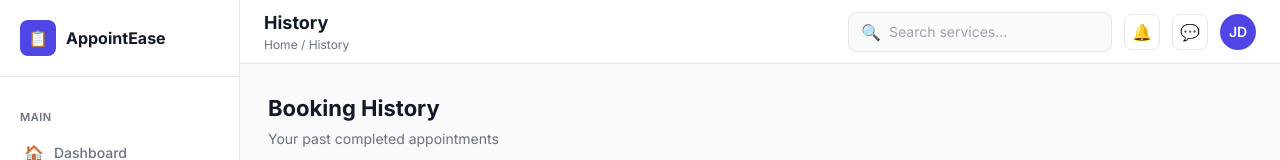
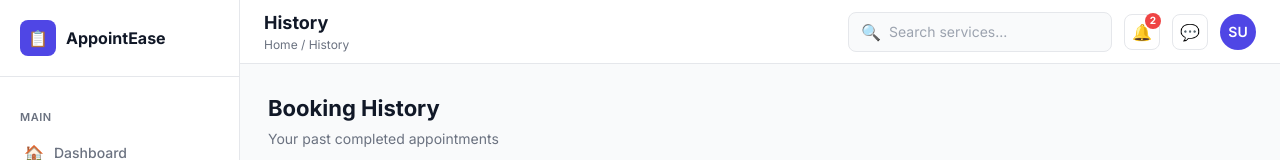
Before and after one commit to gayatribakle/Appointment-App-Odoo, a React app in the folder customer-view/frontend/: page /history in a window 1280 px wide. Shown: the top 160 px of the page. Built offline with nearby package versions, Linux system fonts and the light colour scheme; sample sign-in values are in the browser's storage; the HTML template or start-up script is replaced by a standard one.

Commit message:
Implement dynamic auth, navbar profile dropdown, and notifications

```diff
--- a/customer-view/frontend/src/App.jsx
+++ b/customer-view/frontend/src/App.jsx
@@ -1,6 +1,7 @@
 import React, { useState, useEffect } from 'react';
 import AppRoutes from './routes/AppRoutes';
 import { AppointmentProvider } from './context/AppointmentContext';
+import { AuthProvider } from './context/AuthContext';
 import './index.css';
 
 function ThemeToggle() {
@@ -37,9 +38,11 @@ function ThemeToggle() {
 
 export default function App() {
   return (
-    <AppointmentProvider>
-      <AppRoutes />
-      <ThemeToggle />
-    </AppointmentProvider>
+    <AuthProvider>
+      <AppointmentProvider>
+        <AppRoutes />
+        <ThemeToggle />
+      </AppointmentProvider>
+    </AuthProvider>
   );
 }
--- a/customer-view/frontend/src/components/Navbar.jsx
+++ b/customer-view/frontend/src/components/Navbar.jsx
@@ -1,6 +1,36 @@
-import React from 'react';
+import React, { useState, useRef, useEffect } from 'react';
+import { useNavigate } from 'react-router-dom';
+import { useAuth } from '../context/AuthContext';
+import { useAppointments } from '../context/AppointmentContext';
 
 export default function Navbar({ title, subtitle }) {
+  const { user, logout } = useAuth();
+  const { appointments } = useAppointments();
+  const navigate = useNavigate();
+  const [showDropdown, setShowDropdown] = useState(false);
+  const dropdownRef = useRef(null);
+
+  const upcomingCount = appointments?.filter(a => a.status === 'confirmed').length || 0;
+
+  const initials = user?.name
+    ? user.name.split(' ').map(n => n[0]).join('').substring(0, 2).toUpperCase()
+    : 'JD';
+
+  const handleLogout = () => {
+    logout();
+    navigate('/login');
+  };
+
+  useEffect(() => {
+    const handleClickOutside = (event) => {
+      if (dropdownRef.current && !dropdownRef.current.contains(event.target)) {
+        setShowDropdown(false);
+      }
+    };
+    document.addEventListener('mousedown', handleClickOutside);
+    return () => document.removeEventListener('mousedown', handleClickOutside);
+  }, []);
+
   return (
     <header className="navbar">
       <div className="navbar-left">
@@ -12,9 +42,58 @@ export default function Navbar({ title, subtitle }) {
           <span>🔍</span>
           <input placeholder="Search services..." />
         </div>
-        <div className="icon-btn" title="Notifications">🔔</div>
+
+        <div className="icon-btn" title="Notifications" style={{ position: 'relative' }}>
+          🔔
+          {upcomingCount > 0 && (
+            <span style={{
+              position: 'absolute', top: -2, right: -2, background: '#ef4444',
+              color: 'white', fontSize: 10, width: 16, height: 16,
+              borderRadius: '50%', display: 'flex', alignItems: 'center', justifyContent: 'center',
+              fontWeight: 'bold'
+            }}>
+              {upcomingCount}
+            </span>
+          )}
+        </div>
         <div className="icon-btn" title="Messages">💬</div>
-        <div className="user-avatar" style={{ cursor: 'pointer' }}>JD</div>
+
+        <div style={{ position: 'relative' }} ref={dropdownRef}>
+          <div
+            className="user-avatar"
+            style={{ cursor: 'pointer', background: 'var(--primary)', color: 'white' }}
+            onClick={() => setShowDropdown(!showDropdown)}
+          >
+            {initials}
+          </div>
+
+          {showDropdown && (
+            <div style={{
+              position: 'absolute', top: 50, right: 0, background: 'var(--white)',
+              border: '1px solid var(--border)', borderRadius: 8, boxShadow: '0 4px 12px rgba(0,0,0,0.1)',
+              width: 150, zIndex: 1000, overflow: 'hidden'
+            }}>
+              <div style={{ padding: '10px 14px', borderBottom: '1px solid var(--border)' }}>
+                <div style={{ fontSize: 13, fontWeight: 600, color: 'var(--text)' }}>{user?.name || 'Guest'}</div>
+                <div style={{ fontSize: 11, color: 'var(--text-secondary)', overflow: 'hidden', textOverflow: 'ellipsis' }}>
+                  {user?.email || 'Not logged in'}
+                </div>
+              </div>
+              <button
+                onClick={handleLogout}
+                style={{
+                  width: '100%', padding: '10px 14px', textAlign: 'left', background: 'none',
+                  border: 'none', color: '#dc2626', cursor: 'pointer', fontSize: 13, fontWeight: 500
+                }}
+                onMouseOver={(e) => e.target.style.backgroundColor = '#fee2e2'}
+                onMouseOut={(e) => e.target.style.backgroundColor = 'transparent'}
+              >
+                Logout
+              </button>
+            </div>
+          )}
+        </div>
+
       </div>
     </header>
   );
--- /dev/null
+++ b/customer-view/frontend/src/context/AuthContext.jsx
@@ -0,0 +1,55 @@
+import React, { createContext, useState, useContext, useEffect } from 'react';
+
+const AuthContext = createContext();
+
+export const AuthProvider = ({ children }) => {
+  const [users, setUsers] = useState(() => {
+    const savedUsers = localStorage.getItem('app_users');
+    return savedUsers ? JSON.parse(savedUsers) : [];
+  });
+
+  const [user, setUser] = useState(() => {
+    const savedSession = localStorage.getItem('app_session');
+    return savedSession ? JSON.parse(savedSession) : null;
+  });
+
+  useEffect(() => {
+    localStorage.setItem('app_users', JSON.stringify(users));
+  }, [users]);
+
+  useEffect(() => {
+    if (user) {
+      localStorage.setItem('app_session', JSON.stringify(user));
+    } else {
+      localStorage.removeItem('app_session');
+    }
+  }, [user]);
+
+  const signup = (name, email, password) => {
+    if (users.find(u => u.email === email)) {
+      throw new Error('User already exists with this email.');
+    }
+    const newUser = { name, email, password };
+    setUsers([...users, newUser]);
+  };
+
+  const login = (email, password) => {
+    const foundUser = users.find(u => u.email === email && u.password === password);
+    if (!foundUser) {
+      throw new Error('Invalid username or password. Please create an account.');
+    }
+    setUser(foundUser);
+  };
+
+  const logout = () => {
+    setUser(null);
+  };
+
+  return (
+    <AuthContext.Provider value={{ user, signup, login, logout }}>
+      {children}
+    </AuthContext.Provider>
+  );
+};
+
+export const useAuth = () => useContext(AuthContext);
--- a/customer-view/frontend/src/pages/Login.jsx
+++ b/customer-view/frontend/src/pages/Login.jsx
@@ -1,8 +1,10 @@
 import React, { useState } from 'react';
 import { useNavigate } from 'react-router-dom';
+import { useAuth } from '../context/AuthContext';
 
 export default function Login() {
   const navigate = useNavigate();
+  const { login } = useAuth();
   const [form, setForm] = useState({ email: '', password: '' });
   const [error, setError] = useState('');
   const [loading, setLoading] = useState(false);
@@ -13,12 +15,18 @@ export default function Login() {
     e.preventDefault();
     setError('');
     if (!form.email || !form.password) { setError('All fields are required.'); return; }
-    setLoading(true);
-    // Simulate login
-    setTimeout(() => {
+
+    try {
+      setLoading(true);
+      login(form.email, form.password);
+      setTimeout(() => {
+        setLoading(false);
+        navigate('/dashboard');
+      }, 1000);
+    } catch (err) {
       setLoading(false);
-      navigate('/dashboard');
-    }, 1000);
+      setError(err.message);
+    }
   };
 
   return (
--- a/customer-view/frontend/src/pages/Signup.jsx
+++ b/customer-view/frontend/src/pages/Signup.jsx
@@ -1,8 +1,10 @@
 import React, { useState } from 'react';
 import { useNavigate } from 'react-router-dom';
+import { useAuth } from '../context/AuthContext';
 
 export default function Signup() {
   const navigate = useNavigate();
+  const { signup } = useAuth();
   const [form, setForm] = useState({ name: '', email: '', password: '' });
   const [error, setError] = useState('');
   const [loading, setLoading] = useState(false);
@@ -14,8 +16,15 @@ export default function Signup() {
     setError('');
     if (!form.name || !form.email || !form.password) { setError('All fields are required.'); return; }
     if (form.password.length < 6) { setError('Password must be at least 6 characters.'); return; }
-    setLoading(true);
-    setTimeout(() => { setLoading(false); navigate('/login'); }, 1000);
+
+    try {
+      setLoading(true);
+      signup(form.name, form.email, form.password);
+      setTimeout(() => { setLoading(false); navigate('/login'); }, 1000);
+    } catch (err) {
+      setLoading(false);
+      setError(err.message);
+    }
   };
 
   return (
```
